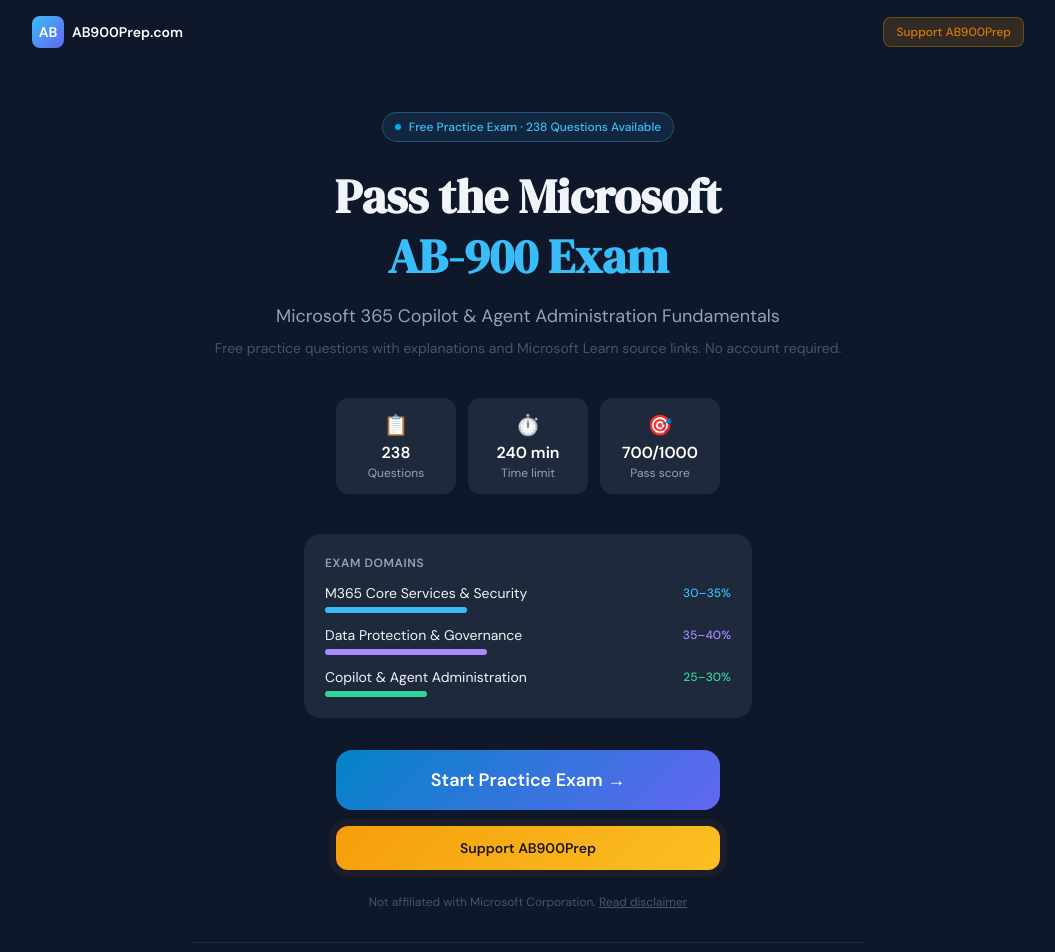
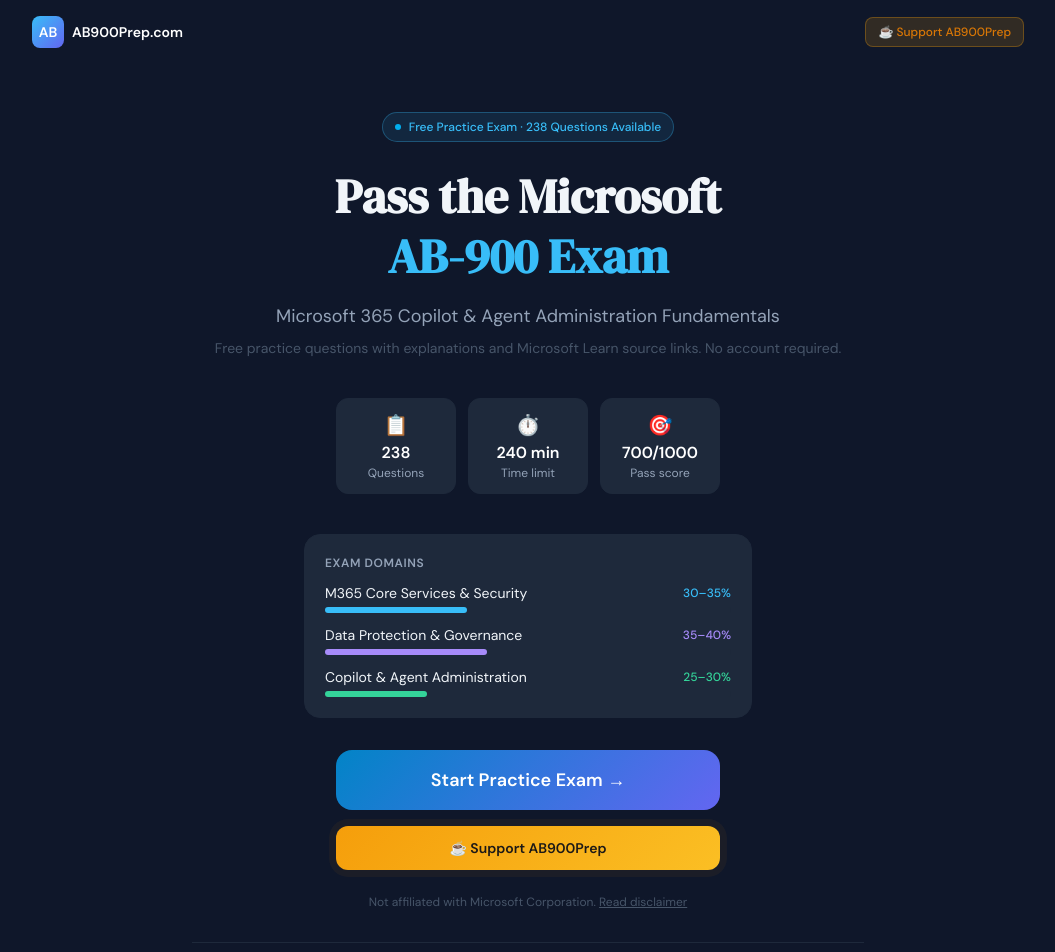
Before and after one commit to tzhawklaw/ab900prep, a React (Vite) app: page / in a window 1280 px wide. Shown: the top 952 px of the page, without its empty margins (112-1167 px from the left). Built offline with nearby package versions, Linux system fonts and the light colour scheme; no server answers.

Commit message:
Add coffee emoji to KofiButton text regel 15 en 27

```diff
--- a/src/components/KofiButton.jsx
+++ b/src/components/KofiButton.jsx
@@ -11,7 +11,7 @@
                                         color: "#d97706",
                                         border: "1px solid rgba(245,158,11,0.3)"
                             }}>
-                            Support AB900Prep
+                            ☕ Support AB900Prep
                   </a>
                 );
     }
@@ -24,7 +24,7 @@
                           background: "linear-gradient(135deg, #f59e0b, #fbbf24)",
                           color: "#1c1917",
                 }}>
-                Support AB900Prep
+                ☕ Support AB900Prep
         </a>
       );
 }
```
